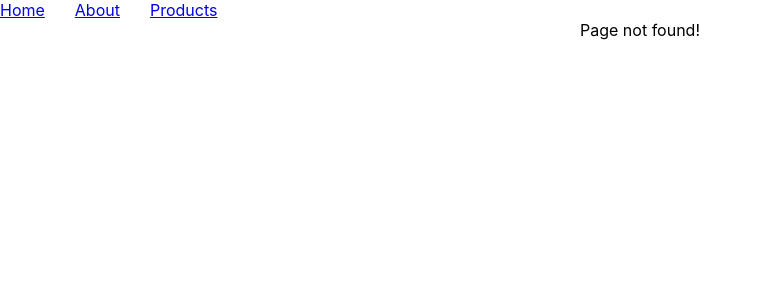
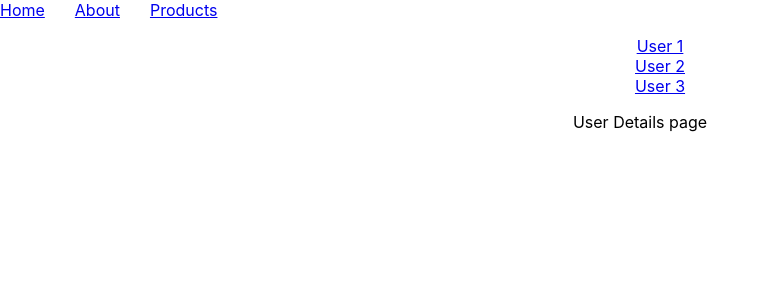
Before and after one commit to Mhdez221993/react-router, a JavaScript app: page /users/1 in a window 1280 px wide. Before the commit this address had no page. Shown: the top 300 px of the page, without its empty margins (0-769 px from the left). Built offline with nearby package versions, Linux system fonts and the light colour scheme; the HTML template or start-up script is replaced by a standard one.

Commit message:
Dinamic routes

```diff
--- a/src/App.js
+++ b/src/App.js
@@ -3,6 +3,7 @@
 import { Route, Routes } from "react-router-dom";
 
 import { About } from "./components/About";
+import { Admin } from "./components/Admin";
 import { Features } from "./components/ProductFeatures";
 import { Home } from "./components/Home";
 import { Navbar } from "./components/Navbar";
@@ -10,19 +11,25 @@
 import { NotMatch } from "./components/NotMatch";
 import { OrderSummary } from "./components/OrderSummary";
 import { Products } from "./components/Products";
+import { UserDetails } from "./components/UserDetails";
+import { Users } from "./components/Users";
 
 function App() {
   return (
     <div className="App">
       <Navbar />
       <Routes>
-        <Route path="/" element={<Home />} com />
-        <Route path="about" element={<About />} com />
+        <Route path="/" element={<Home />} />
+        <Route path="about" element={<About />} />
         <Route path="order-summary" element={<OrderSummary />} />
         <Route path="products" element={<Products />}>
           <Route path="featured" element={<Features />} />
           <Route index element={<Features />} />
           <Route path="new" element={<New />} />
+        </Route>
+        <Route path="users" element={<Users />}>
+          <Route path=":userId" element={<UserDetails />} />
+          <Route path="admin" element={<Admin />} />
         </Route>
         <Route path="*" element={<NotMatch />} />
       </Routes>
--- /dev/null
+++ b/src/components/Admin.js
@@ -0,0 +1,7 @@
+export const Admin = () => {
+  return (
+    <>
+      <div>User Admin page</div>
+    </>
+  );
+};
--- /dev/null
+++ b/src/components/UserDetails.js
@@ -0,0 +1,7 @@
+export const UserDetails = () => {
+  return (
+    <>
+      <div>User Details page</div>
+    </>
+  );
+};
--- /dev/null
+++ b/src/components/Users.js
@@ -0,0 +1,20 @@
+import { Link, Outlet } from "react-router-dom";
+
+export const Users = () => {
+  return (
+    <>
+      <ul>
+        <li>
+          <Link to="1">User 1</Link>
+        </li>
+        <li>
+          <Link to="2">User 2</Link>
+        </li>
+        <li>
+          <Link to="3">User 3</Link>
+        </li>
+      </ul>
+      <Outlet />
+    </>
+  );
+};
--- a/src/index.css
+++ b/src/index.css
@@ -24,3 +24,7 @@
   text-decoration: none;
   font-weight: bold;
 } */
+
+ul {
+  list-style: none;
+}
```
